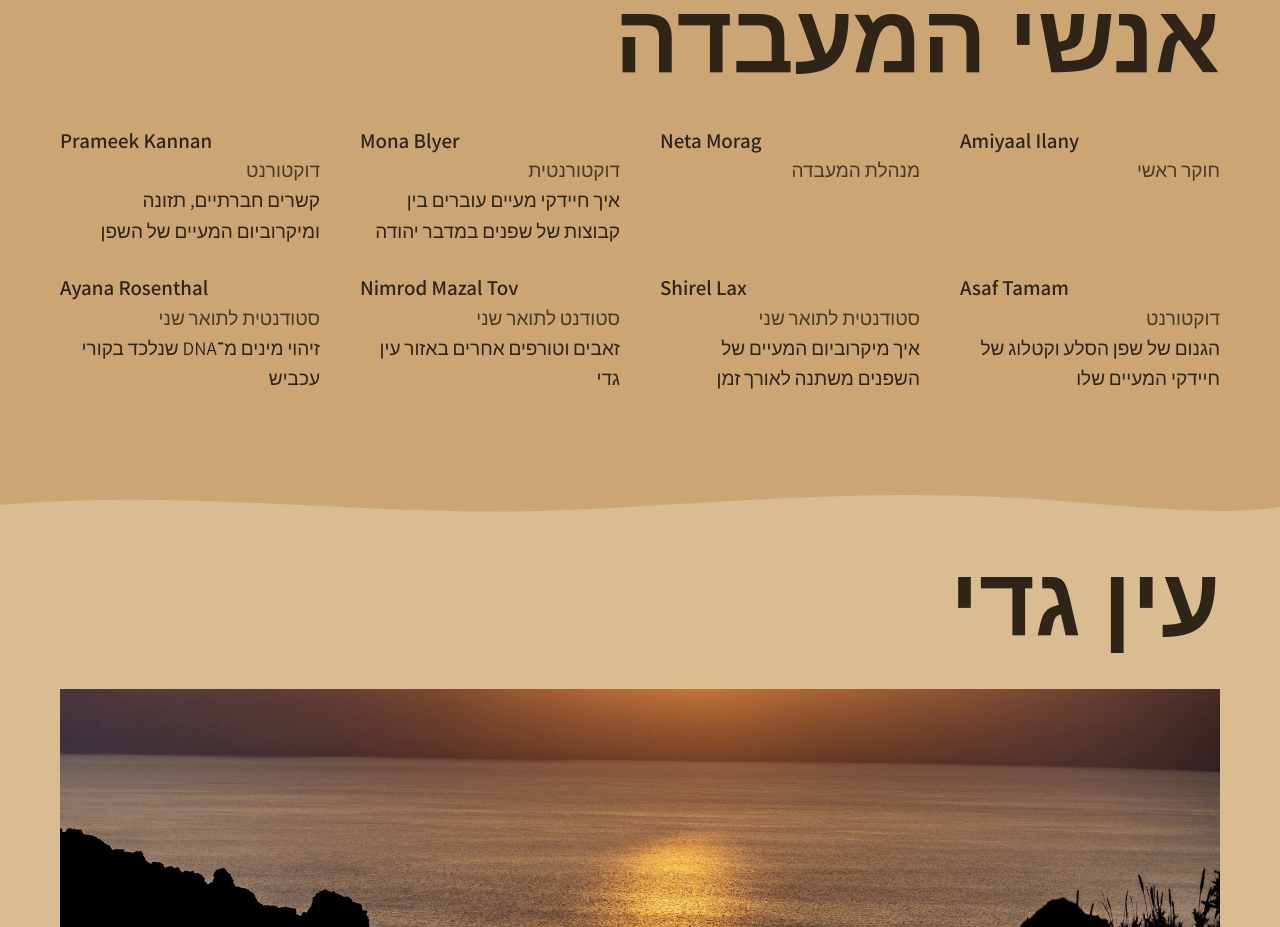
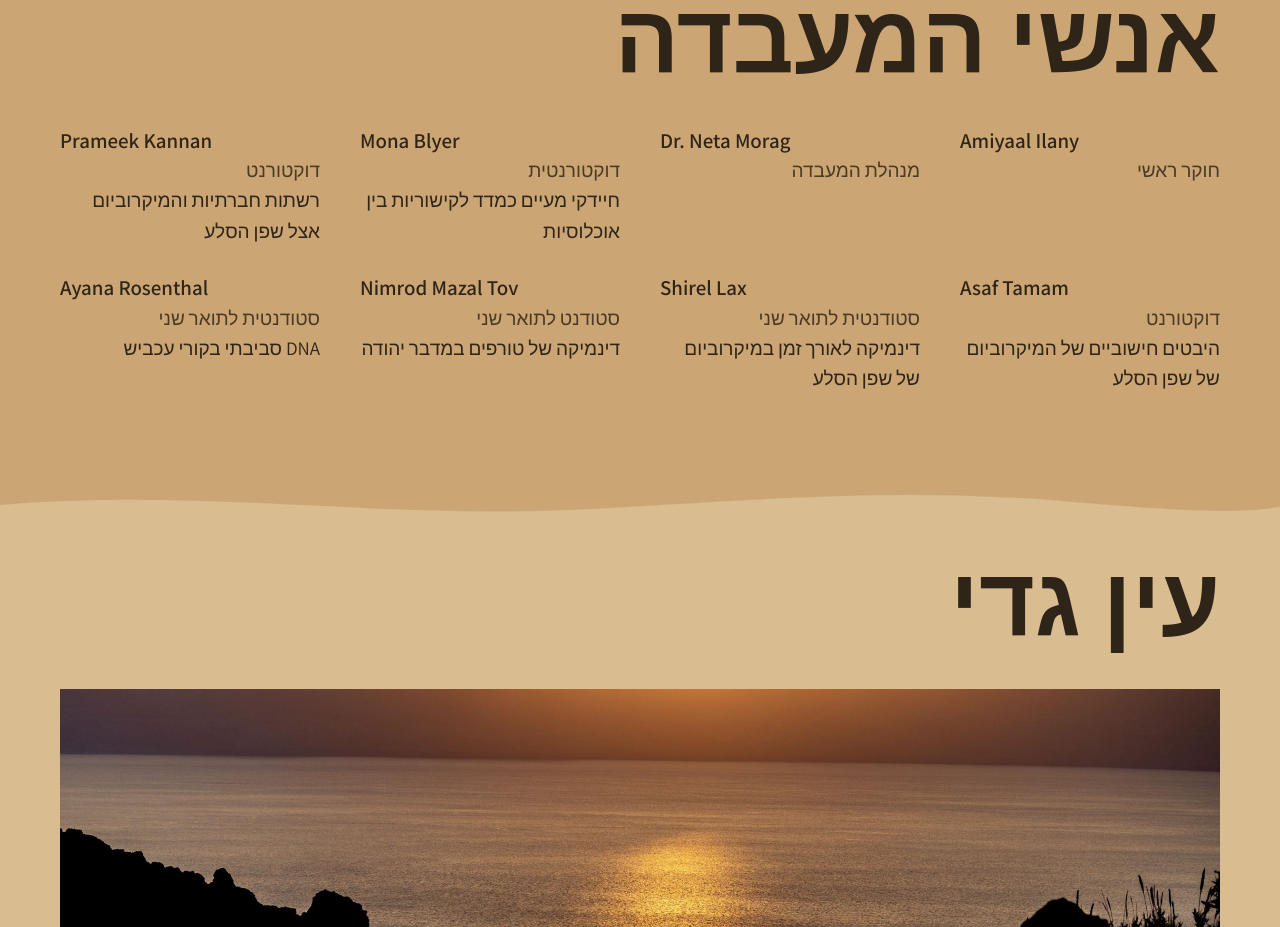
Before and after one commit to amiyaal/ilany-lab, a plain HTML site: page he/index.html in a window 1280 px wide. Shown: the part 2260-3187 px from the top of the page. Drawn offline with Linux system fonts and the light colour scheme; a web font is replaced by a local one.

Commit message:
Add files via upload

```diff
--- a/he/index.html
+++ b/he/index.html
@@ -79,38 +79,38 @@
         <span class="person-role">חוקר ראשי</span>
       </div>
       <div class="person">
-        <span class="person-name" lang="en" dir="ltr">Neta Morag</span>
+        <span class="person-name" lang="en" dir="ltr">Dr. Neta Morag</span>
         <span class="person-role">מנהלת המעבדה</span>
       </div>
       <div class="person">
         <span class="person-name" lang="en" dir="ltr">Mona Blyer</span>
         <span class="person-role">דוקטורנטית</span>
-        <span class="person-project">איך חיידקי מעיים עוברים בין קבוצות של שפנים במדבר יהודה</span>
+        <span class="person-project">חיידקי מעיים כמדד לקישוריות בין אוכלוסיות</span>
       </div>
       <div class="person">
         <span class="person-name" lang="en" dir="ltr">Prameek Kannan</span>
         <span class="person-role">דוקטורנט</span>
-        <span class="person-project">קשרים חברתיים, תזונה ומיקרוביום המעיים של השפן</span>
+        <span class="person-project">רשתות חברתיות והמיקרוביום אצל שפן הסלע</span>
       </div>
       <div class="person">
         <span class="person-name" lang="en" dir="ltr">Asaf Tamam</span>
         <span class="person-role">דוקטורנט</span>
-        <span class="person-project">הגנום של שפן הסלע וקטלוג של חיידקי המעיים שלו</span>
+        <span class="person-project">היבטים חישוביים של המיקרוביום של שפן הסלע</span>
       </div>
       <div class="person">
         <span class="person-name" lang="en" dir="ltr">Shirel Lax</span>
         <span class="person-role">סטודנטית לתואר שני</span>
-        <span class="person-project">איך מיקרוביום המעיים של השפנים משתנה לאורך זמן</span>
+        <span class="person-project">דינמיקה לאורך זמן במיקרוביום של שפן הסלע</span>
       </div>
       <div class="person">
         <span class="person-name" lang="en" dir="ltr">Nimrod Mazal Tov</span>
         <span class="person-role">סטודנט לתואר שני</span>
-        <span class="person-project">זאבים וטורפים אחרים באזור עין גדי</span>
+        <span class="person-project">דינמיקה של טורפים במדבר יהודה</span>
       </div>
       <div class="person">
         <span class="person-name" lang="en" dir="ltr">Ayana Rosenthal</span>
         <span class="person-role">סטודנטית לתואר שני</span>
-        <span class="person-project">זיהוי מינים מ־DNA שנלכד בקורי עכביש</span>
+        <span class="person-project">DNA סביבתי בקורי עכביש</span>
       </div>
     </div>
   </div>
```
